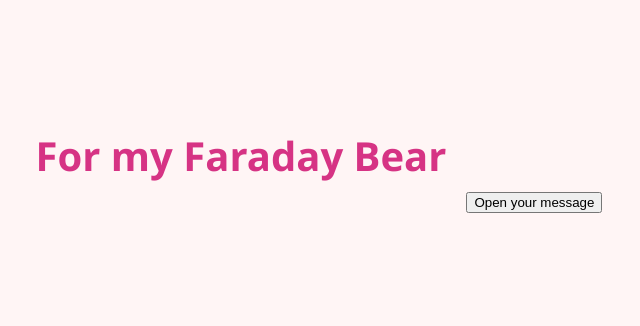
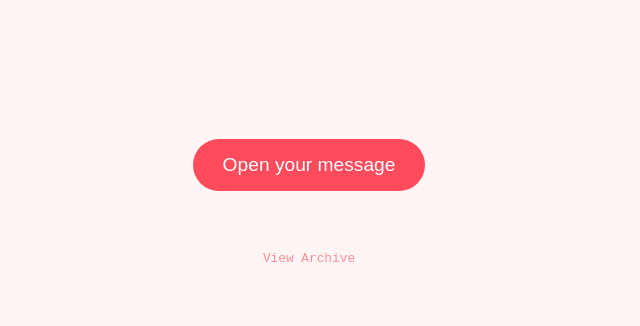
Before and after one commit to avi-singh-19/for-my-faraday, a plain HTML site: page index.html in a window 1280 px wide. Shown: the part 198-524 px from the top of the page, without its empty margins (331-971 px from the left). Drawn offline with nearby package versions, Linux system fonts and the light colour scheme.

Commit message:
rejigged index file

```diff
--- a/index.html
+++ b/index.html
@@ -4,120 +4,98 @@
     <meta charset="UTF-8">
     <meta name="viewport" content="width=device-width, initial-scale=1.0">
     <title>For my baby</title>
+
     <style>
-        :root {
-            --bg-color: #fff5f5;
-            --text-color: #d63384;
-            --heart-color: rgba(214, 51, 132, 0.2);
-        }
-
     body {
+        background-color: #fff5f5;
         margin: 0;
-            padding: 0;
         display: flex;
-            justify-content: center;
-            align-items: center;
-            height: 100vh;
-            background-color: var(--bg-color);
-            font-family: 'Segoe UI', Tahoma, Geneva, Verdana, sans-serif;
-            overflow: hidden;
-            text-align: center;
+        flex-direction: column;
+        align-items: center; /* Horizontal center */
+        justify-content: center; /* Vertical center */
+        min-height: 100vh;
+        font-family: 'Courier New', Courier, monospace;
     }
 
     .container {
-            z-index: 2;
-            padding: 20px;
+        display: flex;
+        flex-direction: column;
+        align-items: center;
+        width: 90%;
+        max-width: 600px;
     }
 
-        h1 {
-            color: var(--text-color);
-            font-size: 2.5rem;
-            margin-bottom: 20px;
+    #messageButton {
+        background-color: #ff4b5c;
+        color: white;
+        border: none;
+        padding: 15px 30px;
+        font-size: 1.2rem;
+        border-radius: 50px;
+        cursor: pointer;
+        transition: all 0.3s ease;
     }
 
-        #message {
-            font-size: 1.2rem;
-            color: #555;
-            line-height: 1.6;
-            max-width: 500px;
-            min-height: 100px;
+    /* Fade-in Logic */
+    #messageDisplay {
+        opacity: 0;
+        transition: opacity 2s ease-in; /* Smooth 2-second fade */
+        margin-top: 20px;
+        white-space: pre-wrap;
+        text-align: center; /* Centralizes the text itself */
+        color: #4a4a4a;
+        font-size: 1.1rem;
     }
 
-        /* Floating Heart Background */
-        .heart {
-            position: absolute;
-            color: var(--heart-color);
-            font-size: 20px;
-            user-select: none;
-            animation: float 10s linear infinite;
+    #messageDisplay.visible {
+        opacity: 1;
     }
 
-        @keyframes float {
-            0% { transform: translateY(100vh) rotate(0deg); opacity: 1; }
-            100% { transform: translateY(-10vh) rotate(360deg); opacity: 0; }
+    .archive-link {
+        margin-top: 40px;
+        font-size: 0.8rem;
+        color: #ff4b5c;
+        text-decoration: none;
+        opacity: 0.6;
     }
     </style>
-</head>
-<body>
-    <script src="https://cdnjs.cloudflare.com/ajax/libs/crypto-js/4.1.1/crypto-js.min.js"></script>
 
     <div class="container">
-        <h1>For my Faraday Bear</h1>
-        <div id="message"></div>
+        <button id="messageButton" onclick="openMessage()">Open your message</button>
+        <div id="messageDisplay"></div>
+        <a href="archive.html" class="archive-link">View Archive</a>
     </div>
 
-    <button id="messageButton" onclick="openMessage()">Open your message</button>
-    <div id="messageDisplay"></div>
-
+    <script src="https://cdnjs.cloudflare.com/ajax/libs/crypto-js/4.1.1/crypto-js.min.js"></script>
     <script>
     async function openMessage() {
         const password = prompt("Enter the secret date (DDMMYYYY):");
-        const year = "2026"; // This matches your filename 2026.txt
-
         try {
-            // 1. Fetch the encrypted file from your /messages folder
-            const response = await fetch(`./messages/${year}.txt`);
-
-            if (!response.ok) throw new Error("Message file not found.");
-
+            const response = await fetch('./messages/2026.txt');
             const encryptedBase64 = await response.text();
 
-            // 2. Decrypt the content
+            // Attempt decryption
             const bytes = CryptoJS.AES.decrypt(encryptedBase64, password);
             const decryptedMessage = bytes.toString(CryptoJS.enc.Utf8);
 
-            if (!decryptedMessage) {
-                alert("Incorrect password. Hint: The day we first met!");
+            // POINT 1: Validate if decryption actually worked
+            if (!decryptedMessage || decryptedMessage.length === 0) {
+                alert("Incorrect password. Please try again!");
                 return;
             }
 
-            // 3. Hide the button and start the typewriter
-            document.getElementById('messageButton').style.display = 'none';
-            startTypewriter(decryptedMessage);
+            // POINT 2 & 3: Hide button and Fade in
+            const btn = document.getElementById('messageButton');
+            const display = document.getElementById('messageDisplay');
 
-        } catch (error) {
-            console.error(error);
-            alert("Oops! Something went wrong loading the message.");
+            btn.style.display = 'none';
+            display.innerHTML = decryptedMessage;
+            display.classList.add('visible'); // Triggers the CSS fade
+
+        } catch (e) {
+            alert("Incorrect password or error loading file.");
         }
     }
+    </script>
 
-    function startTypewriter(text) {
-        const display = document.getElementById('messageDisplay');
-        let i = 0;
-        // Speed in milliseconds
-        const speed = 50;
-
-        function type() {
-            if (i < text.length) {
-                display.innerHTML += text.charAt(i);
-                i++;
-                setTimeout(type, speed);
-                // Scroll to bottom as it types
-                window.scrollTo(0, document.body.scrollHeight);
-            }
-        }
-        type();
-    }
-    </script>
-</body>
 </html>
```
Lines whose indentation alone changed are shown as unchanged.
